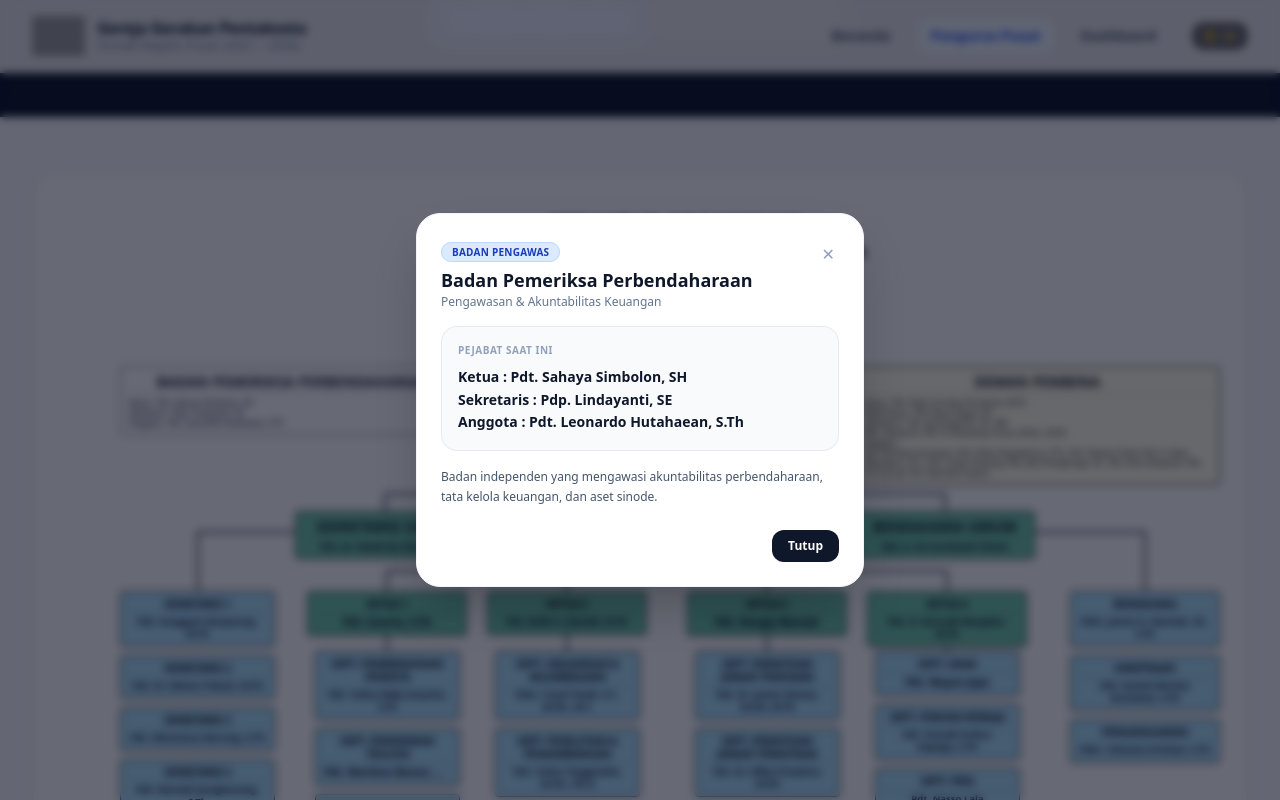
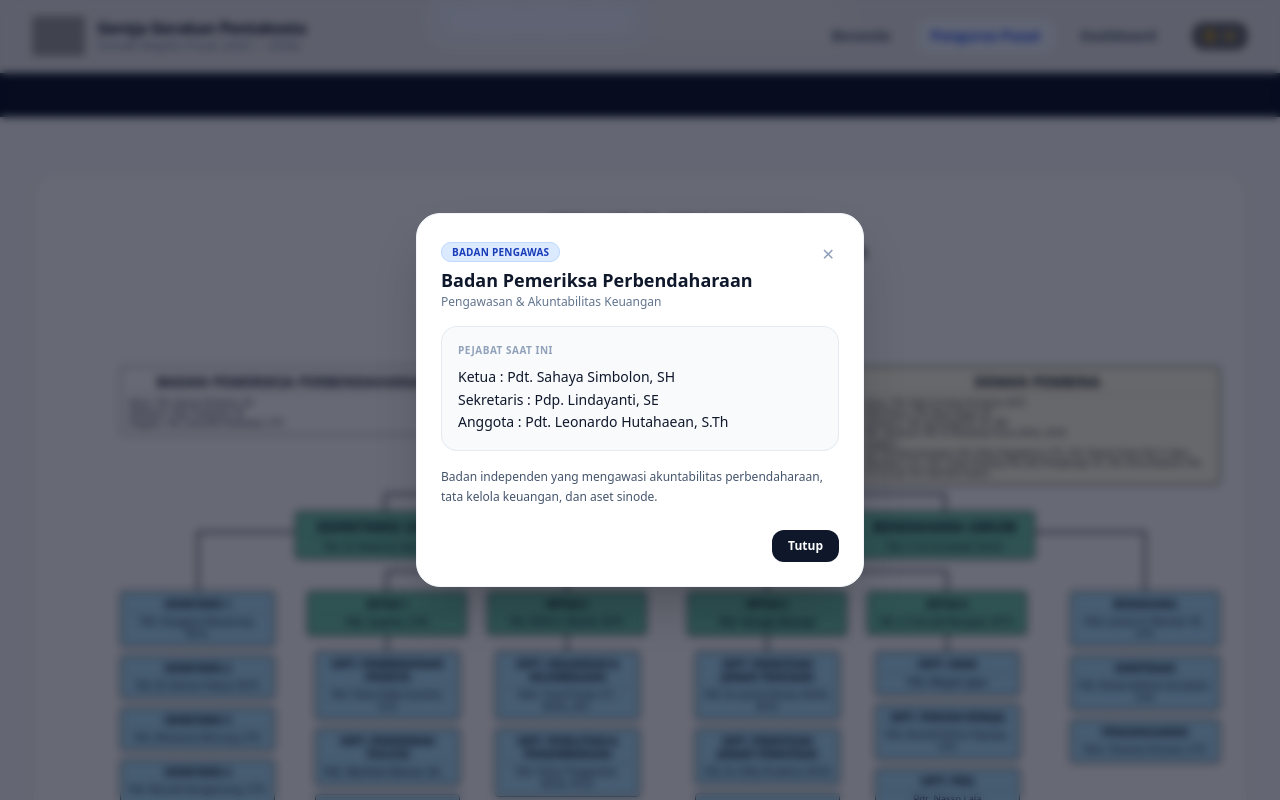
Before and after one commit to Waindo-AI-Assistant/monitoring-gereja, a Next.js app: page /pengurus in a window 1280 px wide. Both pictures are taken after a click on the element 297 px from the left and 874 px from the top of the page. Shown: the part 474-1274 px from the top of the page. Built offline with nearby package versions, Linux system fonts and the light colour scheme; grey boxes are pictures that could not be loaded.

Commit message:
style(pengurus): change name and title font weight from bold to normal

```diff
--- a/app/pengurus/page.tsx
+++ b/app/pengurus/page.tsx
@@ -181,7 +181,7 @@ export default function PengurusPage() {
         <div className="pt-1.5 border-t border-black/10 min-h-[32px] flex items-center justify-center">
           {hasName ? (
             <div className="flex flex-col items-center">
-              <span className="font-black text-xs text-slate-950 block leading-tight">
+              <span className="font-normal text-xs text-slate-950 block leading-tight">
                 {item.nama}
               </span>
             </div>
@@ -549,7 +549,7 @@ export default function PengurusPage() {
                             </td>
                             <td className="py-3.5 px-6">
                               {hasName ? (
-                                <span className="font-extrabold text-slate-900 block whitespace-pre-line leading-relaxed">
+                                <span className="font-normal text-slate-900 block whitespace-pre-line leading-relaxed">
                                   {item.nama}
                                 </span>
                               ) : (
--- a/components/admin/PengurusManager.tsx
+++ b/components/admin/PengurusManager.tsx
@@ -494,7 +494,7 @@ export default function PengurusManager({ onShowToast }: PengurusManagerProps) {
                         <td className="py-3.5 px-6">
                           {hasName ? (
                             <div className="min-w-0">
-                              <span className="font-extrabold text-slate-900 block truncate" title={item.nama}>
+                              <span className="font-normal text-slate-900 block truncate" title={item.nama}>
                                 {item.nama.replace(/\n/g, " • ")}
                               </span>
                               {item.keterangan && (
@@ -594,7 +594,7 @@ export default function PengurusManager({ onShowToast }: PengurusManagerProps) {
                       <div className="min-w-0">
                         {hasName ? (
                           <>
-                            <span className="font-extrabold text-sm text-slate-900 block truncate" title={item.nama}>
+                            <span className="font-normal text-sm text-slate-900 block truncate" title={item.nama}>
                               {item.nama.replace(/\n/g, " • ")}
                             </span>
                             {item.keterangan && (
--- a/components/pengurus/BaganStrukturOrganisasi.tsx
+++ b/components/pengurus/BaganStrukturOrganisasi.tsx
@@ -118,7 +118,7 @@ export default function BaganStrukturOrganisasi({ dataMap }: BaganStrukturProps)
                 {item.nama.split("\n").map((line, idx) => (
                   <span
                     key={idx}
-                    className={`block font-medium text-slate-900 ${
+                    className={`block font-normal text-slate-900 ${
                       options.compactText
                         ? "text-[8px] leading-tight"
                         : "text-[8.5px] leading-snug"
@@ -130,7 +130,7 @@ export default function BaganStrukturOrganisasi({ dataMap }: BaganStrukturProps)
               </div>
             ) : (
               <span
-                className={`font-extrabold text-slate-950 block leading-tight ${
+                className={`font-normal text-slate-950 block leading-tight ${
                   item.nama.length > 25
                     ? "text-[9px] sm:text-[9.5px] line-clamp-2"
                     : "text-[10px] sm:text-[10.5px] truncate"
@@ -482,7 +482,7 @@ export default function BaganStrukturOrganisasi({ dataMap }: BaganStrukturProps)
               </span>
               {selectedPosition.nama ? (
                 <div>
-                  <span className="text-sm font-extrabold text-slate-900 block whitespace-pre-line leading-relaxed">
+                  <span className="text-sm font-normal text-slate-900 block whitespace-pre-line leading-relaxed">
                     {selectedPosition.nama}
                   </span>
                 </div>
```
